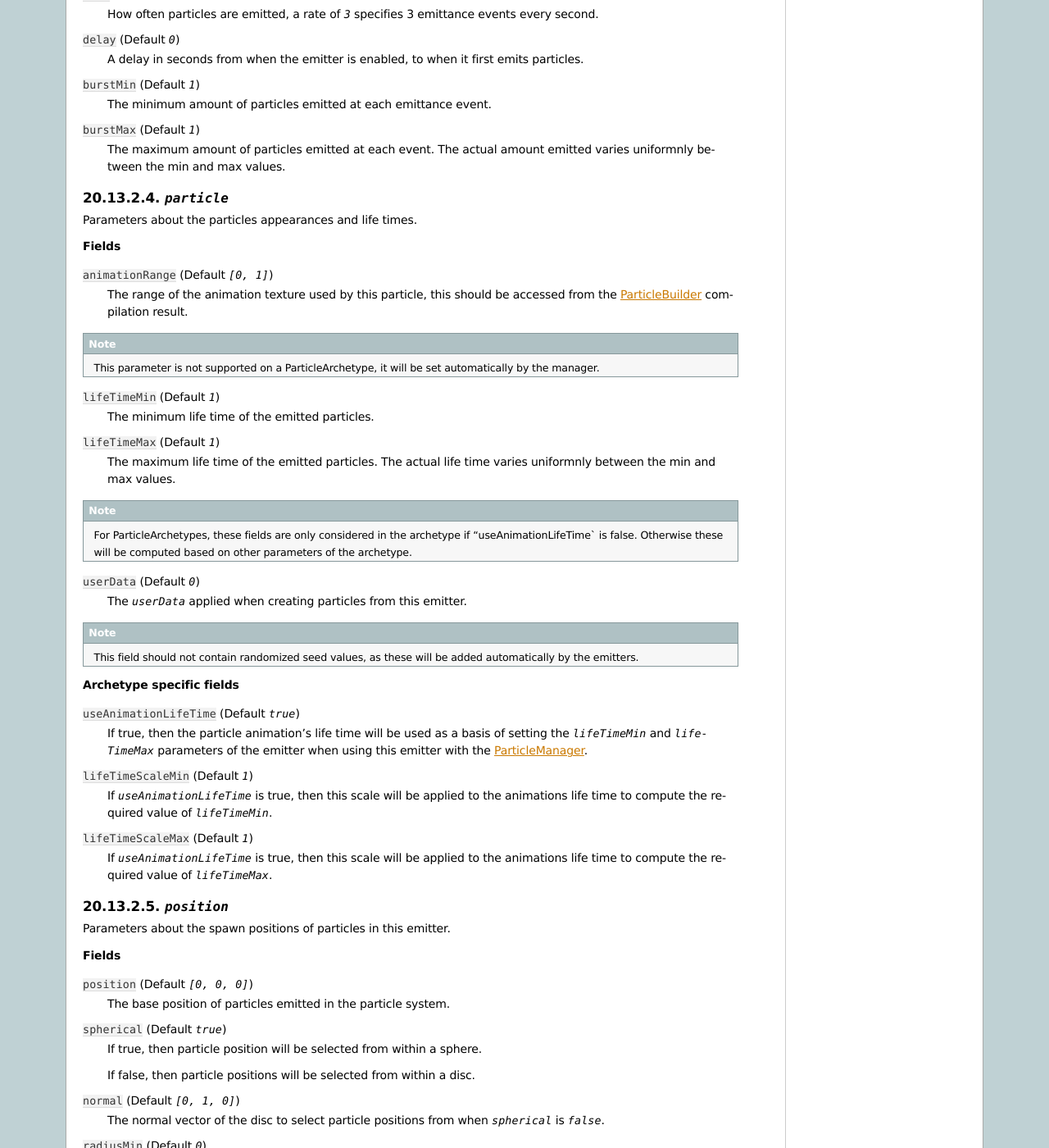
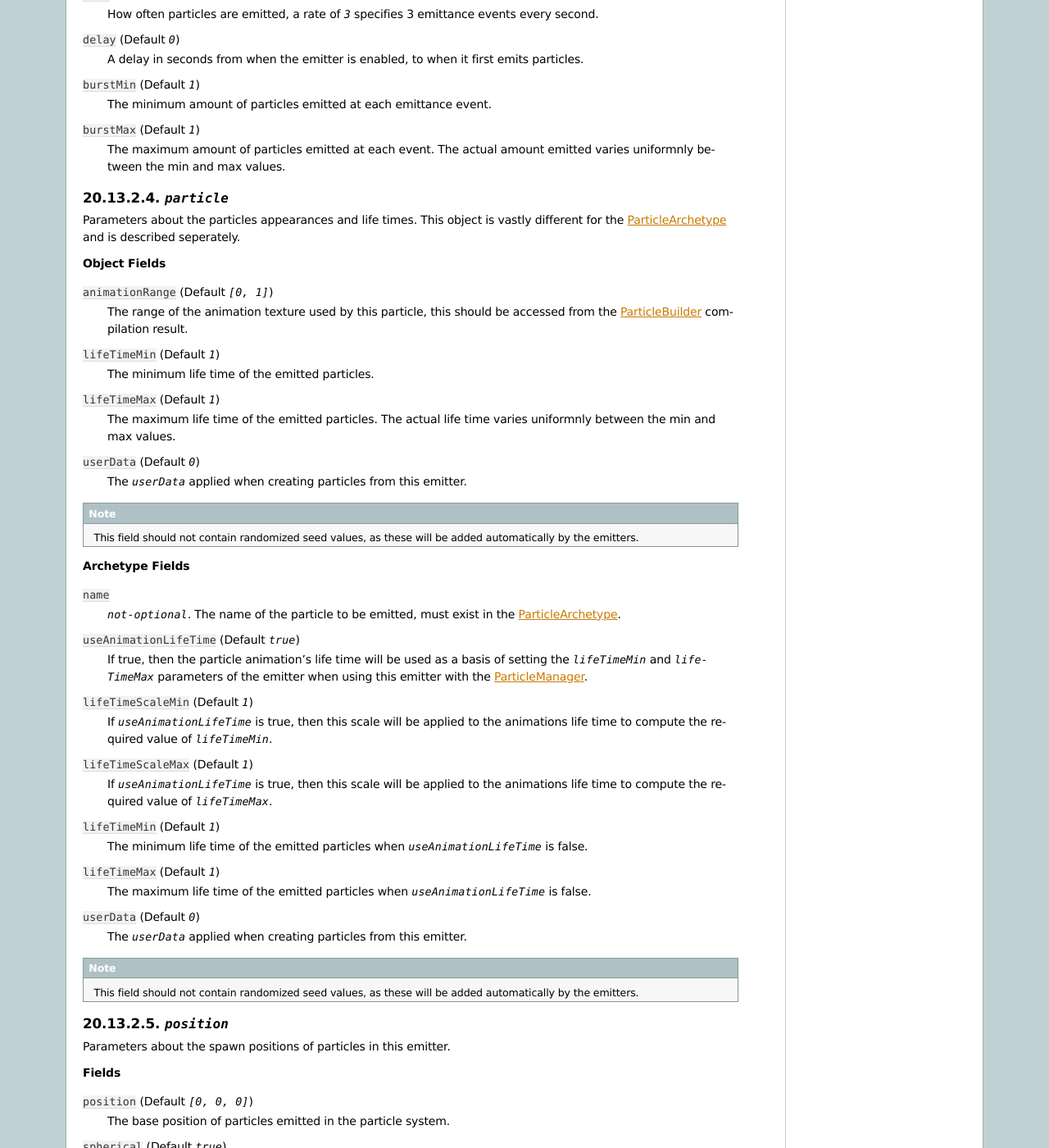
Before and after one commit to turbulenz/turbulenz_engine, a Sphinx documentation site: the page built from docs/source/jslibrary_api/particleemitter_api.rst, in a window 1280 px wide and 1400 px high, scrolled down 3584 px. Shown: the whole window at 82% size. Built offline with Sphinx 7.4.7, drawn with Linux system fonts in a browser that asks for light colours; some of the changed text lies outside the part shown.

Commit message:
Generalise particle usage by emitters for archetypes.
Now it is an emitter decision on how particles are used and described
in archetype instead of a fixed 'particleName' field on all emitter
archetypes handled by manager.

This would allow emitters to define multiple particles (perhaps a
selection to choose from randomonly), and still use the particle
manager.

```diff
--- a/docs/source/jslibrary_api/particlearchetype_api.rst
+++ b/docs/source/jslibrary_api/particlearchetype_api.rst
@@ -210,9 +209,6 @@ The values shown above, are the basic default values for an archetype descriptio
     ``name`` (Default `"default"`)
         The name of a registered :ref:`ParticleEmitter <particleemitter>`.
 
-    ``particleName`` (The only `non`-optional field in the entire archetype!)
-        The name of the defined particle animation in this archetype to be emitted by this emitter.
-
     By default, there is a single emitter defined for a manager:
 
     * `"default"`
--- a/docs/source/jslibrary_api/particleemitter_api.rst
+++ b/docs/source/jslibrary_api/particleemitter_api.rst
@@ -129,8 +129,8 @@ Apply emitter specific archetype parameters to this emitter. This is used by the
 ``archetype``
     The emitter specific archetype parameters to be applied.
 
-``particleDefn``
-    The definition object for the particle being emitted. This is the object returned by :ref:`ParticleBuilder.compile <particlebuilder>` as elements of the `particle` dictionary.
+``particle``
+    The definition objects for the particles in an archetype. This is the dictionary returned by :ref:`ParticleBuilder.compile <particlebuilder>`.
 
 .. index::
     pair: ParticleEmitter; getMaxLifeTime
@@ -278,14 +278,12 @@ Parameters controlling the emittance of particles.
 `particle`
 ----------
 
-Parameters about the particles appearances and life times.
+Parameters about the particles appearances and life times. This object is vastly different for the :ref:`ParticleArchetype <particlearchetype>` and is described seperately.
 
-**Fields**
+**Object Fields**
 
 ``animationRange`` (Default `[0, 1]`)
     The range of the animation texture used by this particle, this should be accessed from the :ref:`ParticleBuilder <particlebuilder>` compilation result.
-
-.. note :: This parameter is not supported on a ParticleArchetype, it will be set automatically by the manager.
 
 ``lifeTimeMin`` (Default `1`)
     The minimum life time of the emitted particles.
@@ -293,14 +291,15 @@ Parameters about the particles appearances and life times.
 ``lifeTimeMax`` (Default `1`)
     The maximum life time of the emitted particles. The actual life time varies uniformnly between the min and max values.
 
-.. note :: For ParticleArchetypes, these fields are only considered in the archetype if "useAnimationLifeTime` is false. Otherwise these will be computed based on other parameters of the archetype.
-
 ``userData`` (Default `0`)
     The `userData` applied when creating particles from this emitter.
 
 .. note :: This field should not contain randomized seed values, as these will be added automatically by the emitters.
 
-**Archetype specific fields**
+**Archetype Fields**
+
+``name``
+    `not-optional`. The name of the particle to be emitted, must exist in the :ref:`ParticleArchetype <particlearchetype>`.
 
 ``useAnimationLifeTime`` (Default `true`)
     If true, then the particle animation's life time will be used as a basis of setting the `lifeTimeMin` and `lifeTimeMax` parameters of the emitter when using this emitter with the :ref:`ParticleManager <particlemanager>`.
@@ -310,6 +309,17 @@ Parameters about the particles appearances and life times.
 
 ``lifeTimeScaleMax`` (Default `1`)
     If `useAnimationLifeTime` is true, then this scale will be applied to the animations life time to compute the required value of `lifeTimeMax`.
+
+``lifeTimeMin`` (Default `1`)
+    The minimum life time of the emitted particles when `useAnimationLifeTime` is false.
+
+``lifeTimeMax`` (Default `1`)
+    The maximum life time of the emitted particles when `useAnimationLifeTime` is false.
+
+``userData`` (Default `0`)
+    The `userData` applied when creating particles from this emitter.
+
+.. note :: This field should not contain randomized seed values, as these will be added automatically by the emitters.
 
 .. index::
     pair: DefaultParticleEmitter; position
```
Also changed, not shown: other parts of docs/source/jslibrary_api/particlearchetype_api.rst (+0 -1 lines), 2 other files.
